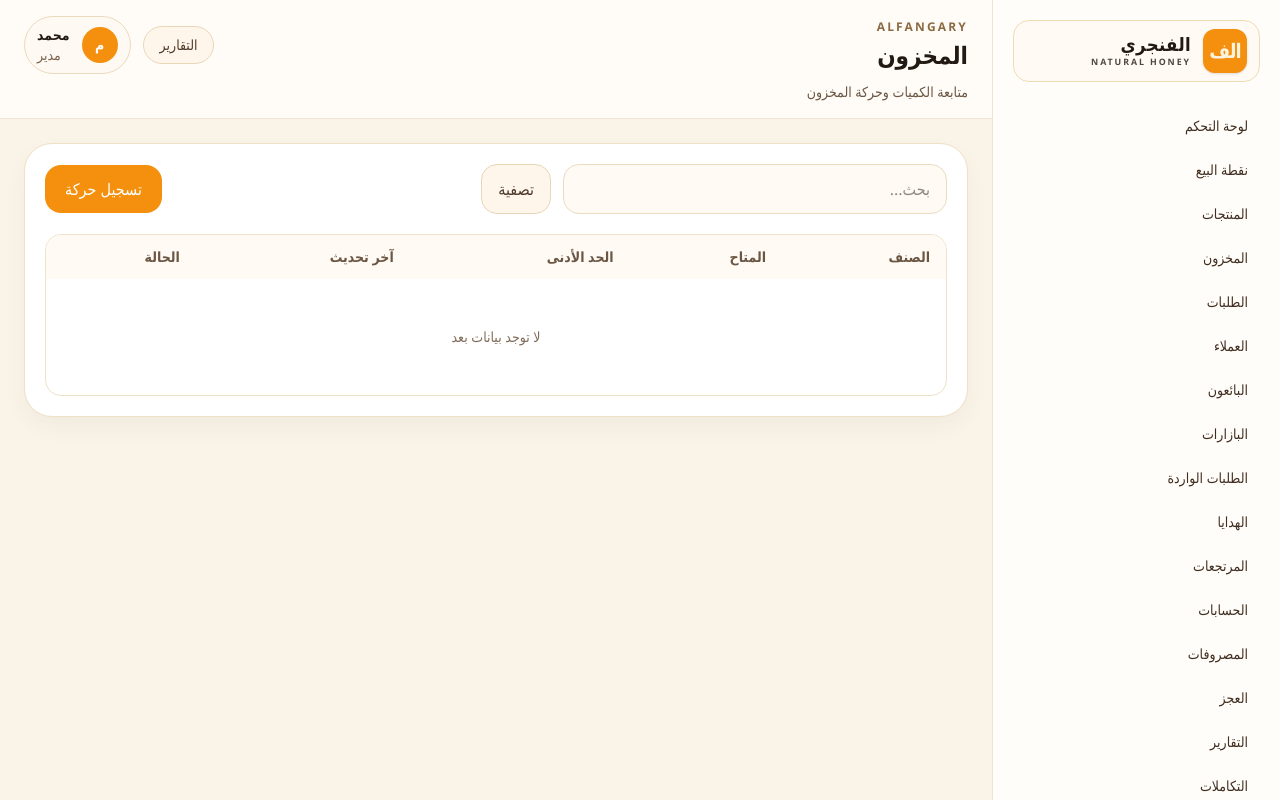
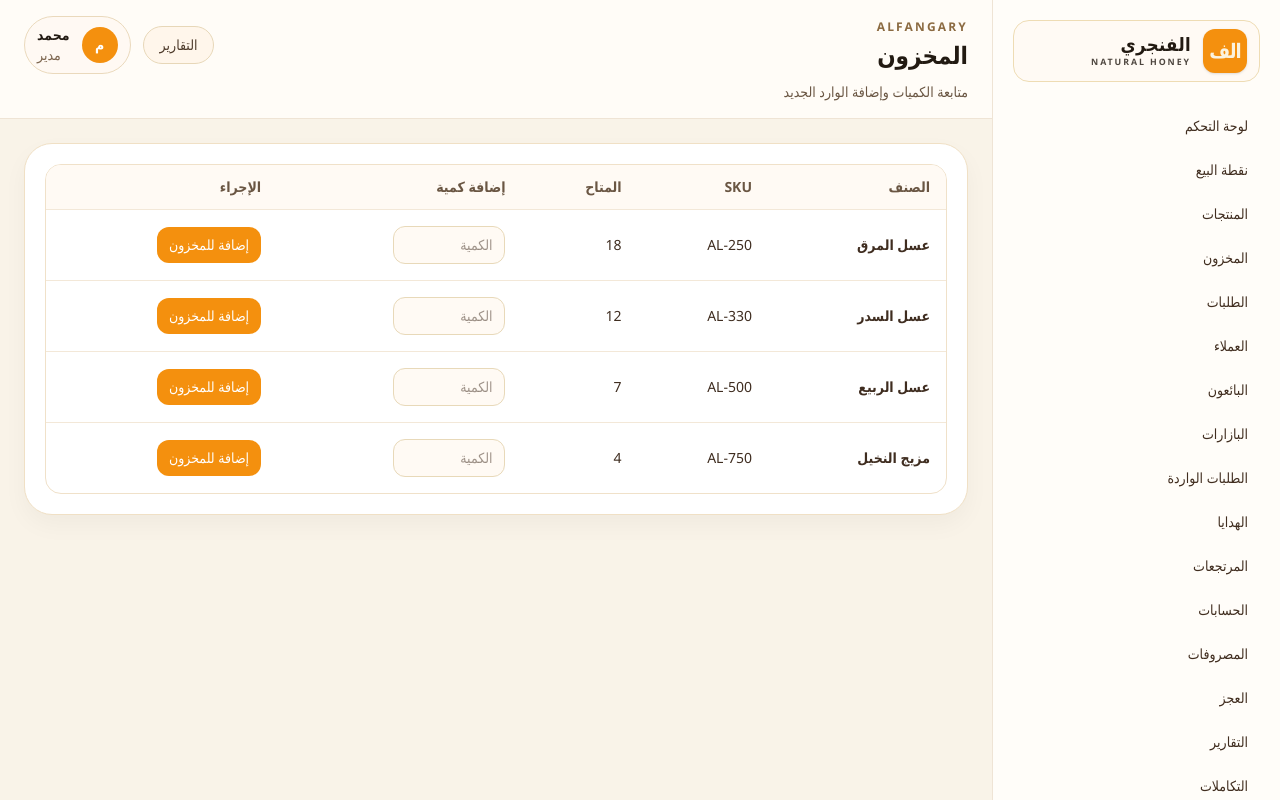
Before and after one commit to MohammadElshrkawy/Alfangary-System, a Next.js app: page /inventory in a window 1280 px wide. Shown: the top 800 px of the page. Built offline with nearby package versions, Linux system fonts and the light colour scheme.

Commit message:
feat: remove tax and manage inventory stock

```diff
--- a/src/app/inventory/page.tsx
+++ b/src/app/inventory/page.tsx
@@ -1,5 +1,35 @@
-import { ModulePage } from "@/components/module-page";
+"use client";
+
+import { startTransition, useEffect, useState } from "react";
+import { AppShell } from "@/components/app-shell";
+import { increaseProductStock, loadProducts, Product } from "@/lib/products";
 
 export default function InventoryPage() {
-  return <ModulePage title="المخزون" subtitle="متابعة الكميات وحركة المخزون" actionLabel="تسجيل حركة" columns={["الصنف", "المتاح", "الحد الأدنى", "آخر تحديث", "الحالة"]} />;
+  const [products, setProducts] = useState<Product[]>([]);
+  const [amounts, setAmounts] = useState<Record<number, string>>({});
+  const [notice, setNotice] = useState("");
+
+  useEffect(() => {
+    startTransition(() => setProducts(loadProducts()));
+  }, []);
+
+  function addStock(product: Product) {
+    const amount = Number(amounts[product.id] || 0);
+    if (!Number.isFinite(amount) || amount <= 0) {
+      setNotice("أدخل كمية أكبر من صفر");
+      return;
+    }
+    setProducts(increaseProductStock(product.id, amount));
+    setAmounts((current) => ({ ...current, [product.id]: "" }));
+    setNotice(`تمت إضافة ${amount} إلى مخزون ${product.name}`);
+  }
+
+  return (
+    <AppShell title="المخزون" subtitle="متابعة الكميات وإضافة الوارد الجديد">
+      <section className="rounded-[28px] border border-[#f0e0c5] bg-white p-5 shadow-[0_10px_25px_rgba(34,26,18,0.04)]">
+        {notice ? <p role="status" className="mb-4 rounded-xl bg-[#edf9f1] px-3 py-2 text-sm font-semibold text-[#1d7b4d]">{notice}</p> : null}
+        <div className="overflow-x-auto rounded-2xl border border-[#f0e1c9]"><table className="w-full min-w-[700px] text-right text-sm"><thead className="bg-[#fffaf4] text-[#6a5643]"><tr>{["الصنف", "SKU", "المتاح", "إضافة كمية", "الإجراء"].map((heading) => <th key={heading} className="px-4 py-3 font-semibold">{heading}</th>)}</tr></thead><tbody>{products.map((product) => <tr key={product.id} className="border-t border-[#f3e8d8] text-[#3f2d20]"><td className="px-4 py-4 font-bold">{product.name}</td><td className="px-4 py-4">{product.sku}</td><td className="px-4 py-4">{product.stock}</td><td className="px-4 py-4"><input type="number" min="1" value={amounts[product.id] ?? ""} onChange={(event) => setAmounts((current) => ({ ...current, [product.id]: event.target.value }))} placeholder="الكمية" className="w-28 rounded-xl border border-[#e8d9b9] bg-[#fffaf4] px-3 py-2 outline-none focus:border-[#F4900E]" /></td><td className="px-4 py-4"><button type="button" onClick={() => addStock(product)} className="rounded-xl bg-[#F4900E] px-3 py-2 font-semibold text-white">إضافة للمخزون</button></td></tr>)}</tbody></table></div>
+      </section>
+    </AppShell>
+  );
 }
--- a/src/app/pos/page.tsx
+++ b/src/app/pos/page.tsx
@@ -3,7 +3,7 @@
 import { startTransition, useEffect, useMemo, useState } from "react";
 import { AppShell } from "@/components/app-shell";
 import { cartSeed, productCatalog } from "@/data/mock";
-import { loadProducts, Product } from "@/lib/products";
+import { loadProducts, Product, updateProductStock } from "@/lib/products";
 import { loadSellers, Seller } from "@/lib/sellers";
 import { addOrUpdateCustomer } from "@/lib/customers";
 import { addOrder } from "@/lib/orders";
@@ -36,8 +36,8 @@ export default function PosPage() {
   }, [products, search]);
   const subtotal = cart.reduce((sum, item) => sum + item.unitPrice * item.quantity, 0);
   const discountValue = (subtotal * discountPercent) / 100;
-  const tax = subtotal * 0.14;
-  const total = subtotal - discountValue + tax;
+  const tax = 0;
+  const total = subtotal - discountValue;
   const changeDue = received - total;
   const cashReady = paymentMethod === "نقدي" ? received >= total && selectedSeller : selectedSeller !== "";
 
@@ -77,6 +77,7 @@ export default function PosPage() {
       total,
       items: cart.map((item) => ({ id: item.id, name: item.name, quantity: item.quantity, unitPrice: item.unitPrice })),
     });
+    setProducts(updateProductStock(cart.map((item) => ({ id: item.id, quantity: item.quantity }))));
     setNotice(`تم إتمام الدفع بقيمة ${total.toFixed(2)} ج.م`);
     setCart([]);
     setReceived(0);
@@ -183,7 +184,6 @@ export default function PosPage() {
           <div className="space-y-2 rounded-2xl border border-[#f1dfc0] bg-[#fffdfa] p-3 text-sm text-[#4d3827]">
             <div className="flex justify-between"><span>المجموع الفرعي</span><span>{subtotal} ج.م</span></div>
             <label className="flex items-center justify-between gap-3"><span>الخصم (%)</span><input type="number" min="0" max="100" value={discountPercent} onChange={(event) => setDiscountPercent(Number(event.target.value || 0))} className="w-20 rounded-lg border border-[#e9dcc1] bg-[#fffaf4] px-2 py-1 text-center outline-none focus:border-[#F4900E]" /></label>
-            <div className="flex justify-between"><span>الضريبة (14%)</span><span>{tax.toFixed(2)} ج.م</span></div>
             <div className="mt-3 flex justify-between border-t border-[#f2e0c7] pt-3 text-lg font-black text-[#221A12]"><span>الإجمالي</span><span>{total.toFixed(2)} ج.م</span></div>
           </div>
 
--- a/src/lib/products.ts
+++ b/src/lib/products.ts
@@ -22,3 +22,19 @@ export function saveProducts(products: Product[]) {
   if (typeof window === "undefined") return;
   window.localStorage.setItem(PRODUCTS_STORAGE_KEY, JSON.stringify(products));
 }
+
+export function updateProductStock(items: { id: number; quantity: number }[]) {
+  const quantities = new Map(items.map((item) => [item.id, item.quantity]));
+  const nextProducts = loadProducts().map((product) => {
+    const soldQuantity = quantities.get(product.id) ?? 0;
+    return soldQuantity ? { ...product, stock: Math.max(0, product.stock - soldQuantity) } : product;
+  });
+  saveProducts(nextProducts);
+  return nextProducts;
+}
+
+export function increaseProductStock(id: number, quantity: number) {
+  const nextProducts = loadProducts().map((product) => product.id === id ? { ...product, stock: product.stock + quantity } : product);
+  saveProducts(nextProducts);
+  return nextProducts;
+}
```
